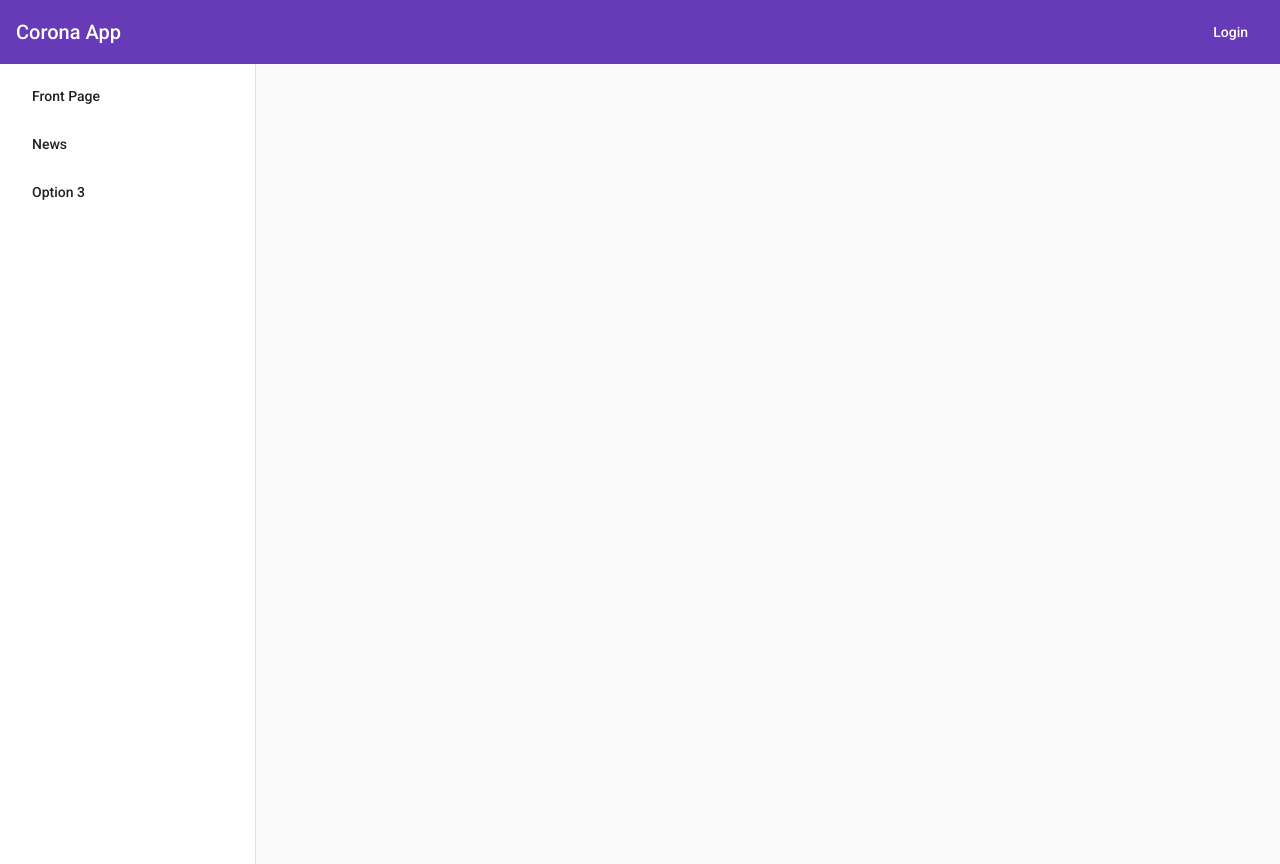
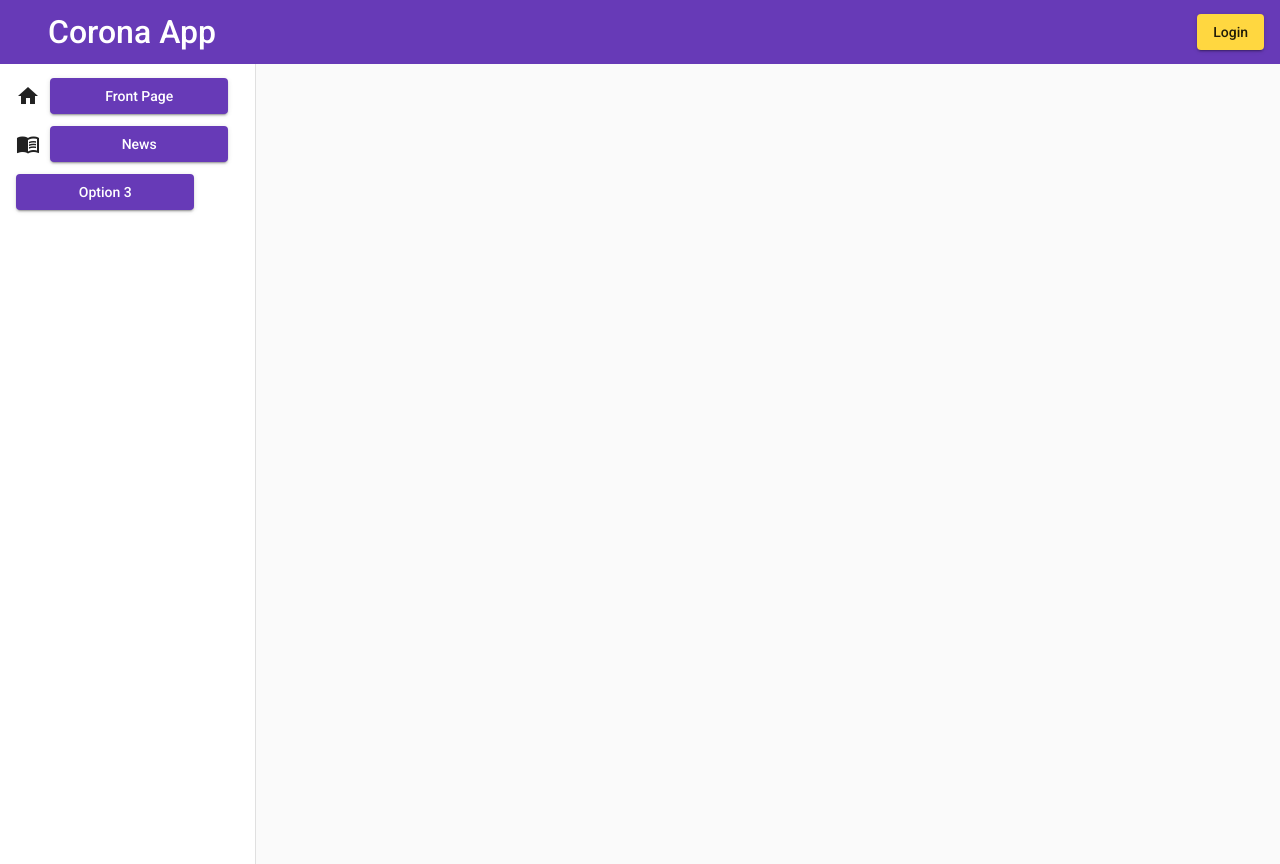
Before and after one commit to Matrixgek91/coronaAngular, an Angular app: page / in a window 1280 px wide. Built offline with nearby package versions, Linux system fonts and the light colour scheme.

Commit message:
Updated style

```diff
--- a/src/app/app.component.css
+++ b/src/app/app.component.css
@@ -1,3 +1,9 @@
+.app_title{
+    font-size: xx-large;
+    font-weight: 500;
+    padding-left: 1em;
+}
+
 .sidenav-container{
     height: 100%;
 }
@@ -5,9 +11,26 @@
 .sidenav{
     width: 20%;
     min-width: 10em;
+    max-width: 20em;
     color: brown;
 }
 
 .toolbar_fill_remaining_space{
     flex: 1 1 auto;
 }
+
+.navbut{
+    background-color: rgb(103, 58, 183);
+    color: white;
+    width: 80%;
+    max-width: 50em;
+    min-width: 9em;
+}
+
+.navbut:hover{
+    background-color: #FFD740;
+}
+
+.navspacer{
+    width: 10px;
+}
--- a/src/app/app.component.html
+++ b/src/app/app.component.html
@@ -1,15 +1,15 @@
 <mat-toolbar color="primary">
-    <span>Corona App</span>
+    <span class="app_title">Corona App</span>
     <span class="toolbar_fill_remaining_space"></span>
-    <button mat-button position="right" color=#333>Login</button>
+    <button mat-raised-button position="right" color="accent">Login</button>
 </mat-toolbar>
 
 <mat-sidenav-container class="sidenav-container">
     <mat-sidenav class="sidenav" position="start" mode="side" opened>
         <mat-list>
-            <mat-list-item><a mat-button routerLink="/frontpage" routerLinkActive="active">Front Page</a></mat-list-item>
-            <mat-list-item><a mat-button routerLink="/news" routerLinkActive="active">News</a></mat-list-item>
-            <mat-list-item><button mat-button>Option 3</button></mat-list-item>
+            <mat-list-item><mat-icon>home</mat-icon><span class="navspacer"></span><a mat-raised-button class="navbut" routerLink="/frontpage" routerLinkActive="active">Front Page</a></mat-list-item>
+            <mat-list-item><mat-icon>menu_book</mat-icon><span class="navspacer"></span><a mat-raised-button class="navbut" color="primary" routerLink="/news" routerLinkActive="active">News</a></mat-list-item>
+            <mat-list-item><button mat-raised-button class="navbut" color="primary">Option 3</button></mat-list-item>
         </mat-list>
     </mat-sidenav>
     <mat-sidenav-content>
--- a/src/app/news-feed/news-feed.component.css
+++ b/src/app/news-feed/news-feed.component.css
@@ -8,10 +8,13 @@ body {
   }
 
   .example-card{
-      margin-top: 4px;
+      width: 90%;
+      max-width: 500px;
+      margin: 20px;
+      padding: 3%;
   }
 
-  .example-header-image {
+  .header-image {
     background-size: cover;
   }
 
@@ -20,7 +23,7 @@ body {
   }
 
   .img-article{
-      height: 350px;
+      width: 100%;
   }
 
   .action-buttons{
--- a/src/app/news-feed/news-feed.component.html
+++ b/src/app/news-feed/news-feed.component.html
@@ -1,29 +1,11 @@
-<mat-toolbar color="primary">
-    <button mat-button (click)="sidenav.open()"><mat-icon>menu</mat-icon></button>
+<mat-toolbar color="accent">
     <span>Top Corona Nieuws</span>
-    <span class="example-spacer"></span>
-    <button mat-button [matMenuTriggerFor]="appMenu"><mat-icon>settings</mat-icon></button>
 </mat-toolbar>
-<mat-menu #appMenu="matMenu">
-    <button mat-menu-item> Settings </button>
-    <button mat-menu-item> Help </button>
-</mat-menu>
-<mat-sidenav-container class="example-container">
 
-    <mat-sidenav #sidenav class="example-sidenav">
-        <mat-list class="list-nav">
-            <mat-list-item class="list-item" *ngFor="let source of mSources" (click)="searchArticles(source.id);sidenav.close();">
 
-                <div mat-card-avatar [ngStyle]="{'background-image': 'url(../assets/images' + source.id + '.png)'}" class="example-header-image"></div>
-
-                <span class="source-name">{{source.name}}</span>
-
-            </mat-list-item>
-        </mat-list>
-    </mat-sidenav>
     <mat-card class="example-card" *ngFor="let article of mArticles">
         <mat-card-header>
-            <div mat-card-avatar [ngStyle]="{'background-image': 'url(../assets/images/' + article.source.id + '.png)'}" class="example-header-image"></div>
+            <div mat-card-avatar [ngStyle]="{'background-image': 'url(../assets/images/' + article.source.name + '.png)'}" class="header-image"></div>
             <mat-card-title class="title">{{article.title}}</mat-card-title>
             <mat-card-subtitle>{{article.source.name}}</mat-card-subtitle>
         </mat-card-header>
@@ -34,8 +16,6 @@
             </p>
         </mat-card-content>
         <mat-card-actions class="action-buttos">
-            <a mat-button color="primary" href={{article.url}} target="_blank"><mat-icon>visibility</mat-icon> Lees verder</a>
+            <a mat-button color="primary" href={{article.url}} target="_blank"><mat-icon>open_in_new</mat-icon> Lees verder</a>
         </mat-card-actions>
     </mat-card>
-
-</mat-sidenav-container>
```
Also changed, not shown: 1 other file (tests, documents, lock files or other folders).
